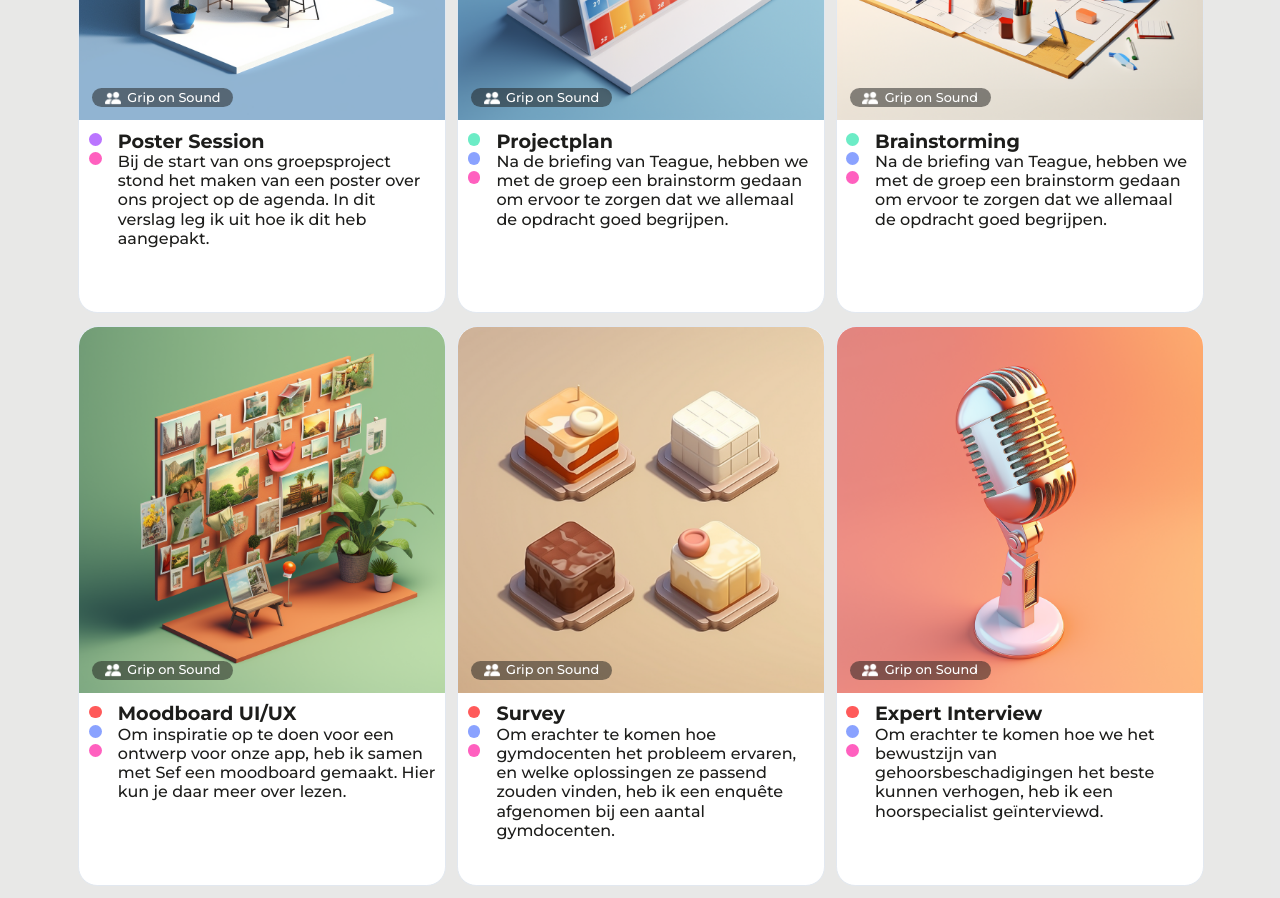
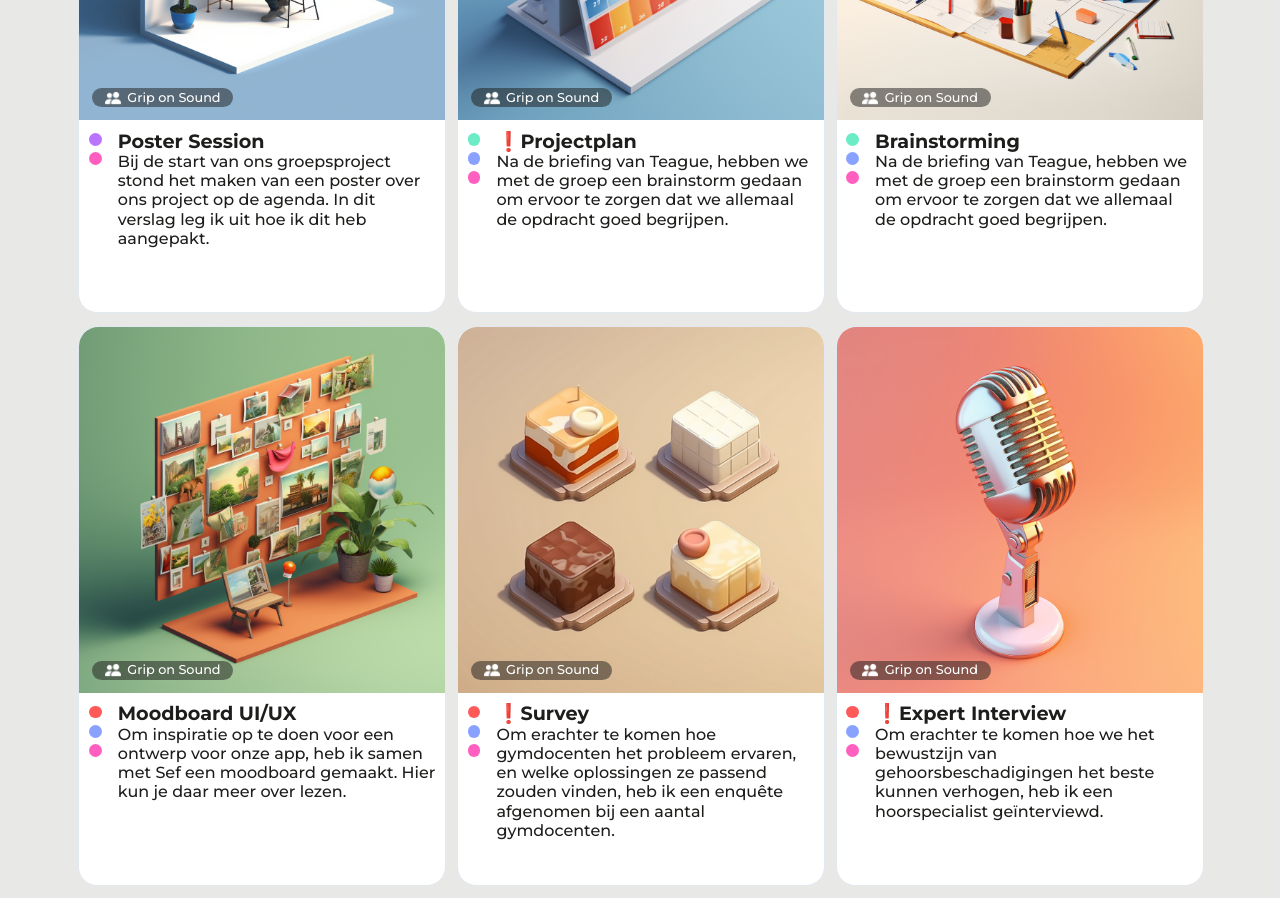
Before and after one commit to metteghijsen/semester6-website, a Nuxt app in the folder frontend/: page /deliverables in a window 1280 px wide. Shown: the part 3420-4318 px from the top of the page. Built offline with nearby package versions, Linux system fonts and the light colour scheme.

Commit message:
Feature: Added exclamation mark to deliverables I still need to write documentation for

```diff
--- a/frontend/pages/deliverables.vue
+++ b/frontend/pages/deliverables.vue
@@ -242,7 +242,7 @@
             lo4
             lo5
             lo7
-            deliverable-name="Projectplan"
+            deliverable-name="❗Projectplan"
             image-name="projectplangroup"
             deliverable-description="Na de briefing van Teague, hebben we met de groep een brainstorm gedaan om ervoor te zorgen dat we allemaal de opdracht goed begrijpen."
             project-type="Grip on Sound"
@@ -294,7 +294,7 @@
             lo1
             lo5
             lo7
-            deliverable-name="Survey"
+            deliverable-name="❗Survey"
             image-name="survey"
             deliverable-description="Om erachter te komen hoe gymdocenten het probleem ervaren, en welke oplossingen ze passend zouden vinden, heb ik een enquête afgenomen bij een aantal gymdocenten."
             project-type="Grip on Sound"
@@ -307,7 +307,7 @@
             lo1
             lo5
             lo7
-            deliverable-name="Expert Interview"
+            deliverable-name="❗Expert Interview"
             image-name="expertinterview"
             deliverable-description="Om erachter te komen hoe we het bewustzijn van gehoorsbeschadigingen het beste kunnen verhogen, heb ik een hoorspecialist geïnterviewd."
             project-type="Grip on Sound"
```
